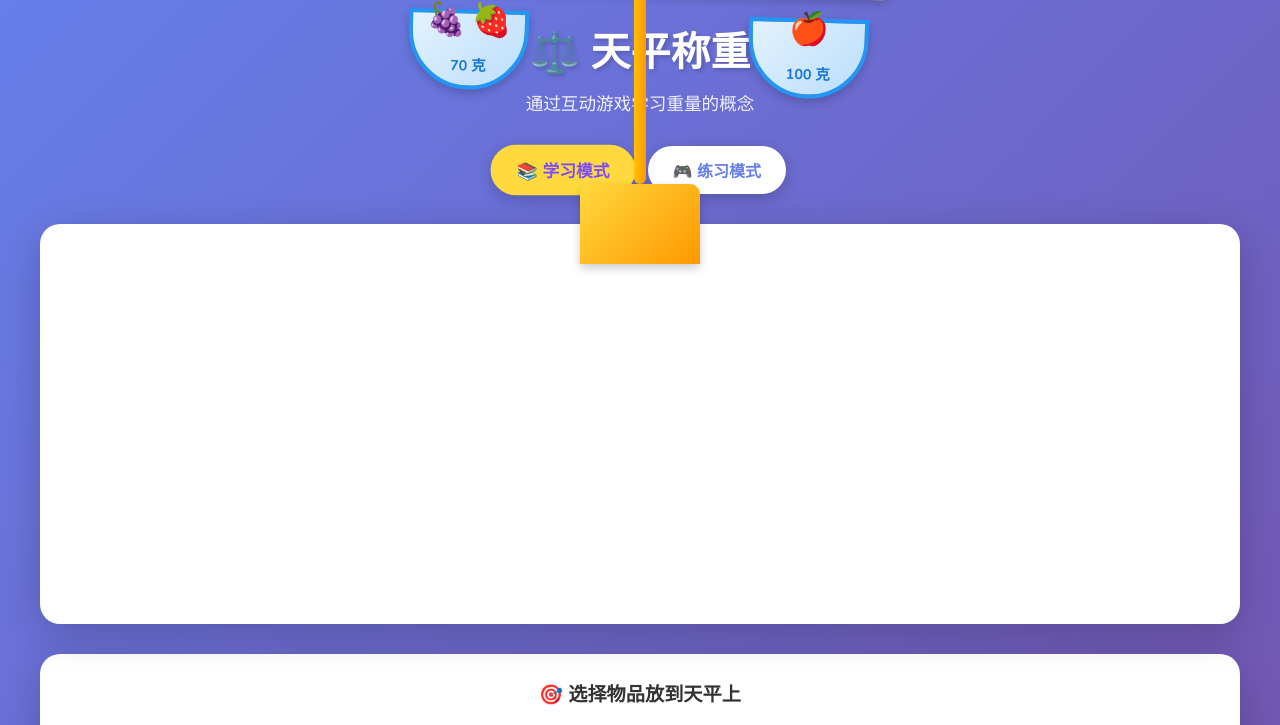
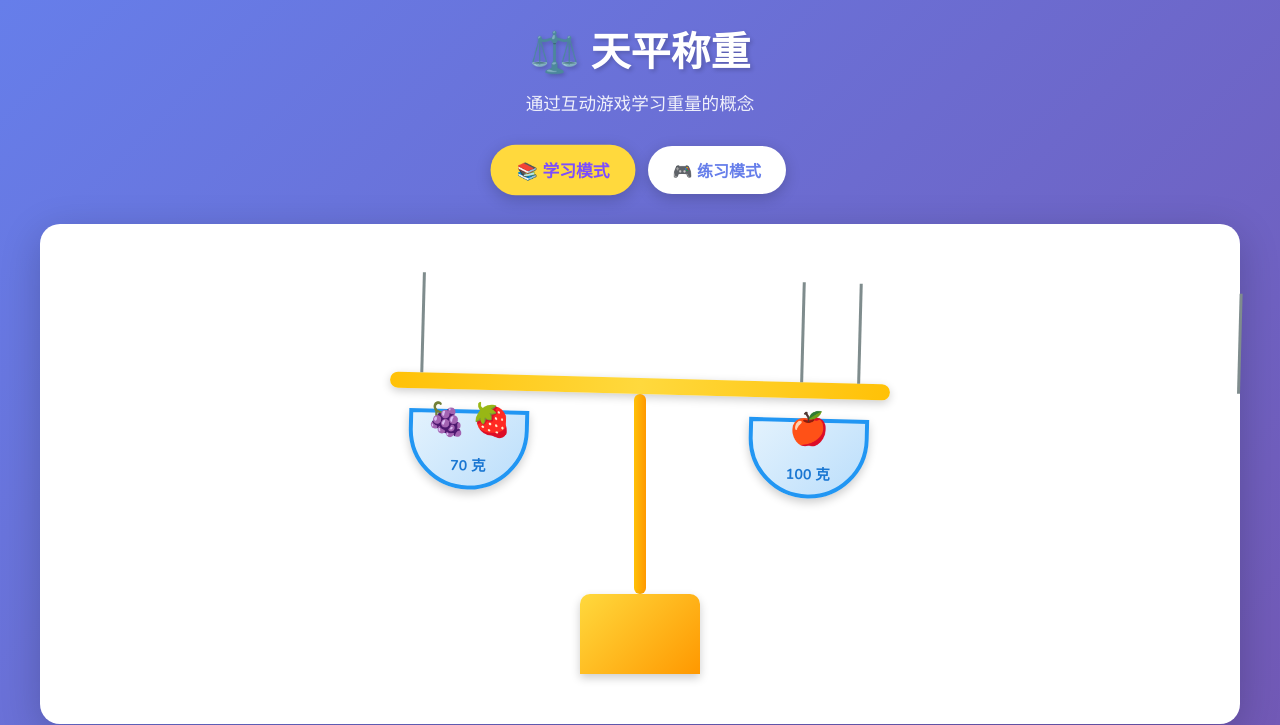
Before and after one commit to luojiajun1218/AIChildGame, a plain HTML site: page balance-scale.html in a window 1280 px wide. Shown: the top 725 px of the page. Drawn offline with nearby package versions, Linux system fonts and the light colour scheme.

Commit message:
修复天平显示位置问题
- 调整容器高度以更好地显示天平
- 优化天平各组件的垂直定位
- 确保天平在容器中居中显示

Co-Authored-By: Claude Sonnet 4.5 <noreply@anthropic.com>

```diff
--- a/balance-scale.html
+++ b/balance-scale.html
@@ -86,23 +86,24 @@
         .scale-container {
             background: white;
             border-radius: 20px;
-            padding: 40px 20px;
+            padding: 20px;
             margin-bottom: 30px;
             box-shadow: 0 10px 40px rgba(0,0,0,0.2);
             position: relative;
-            min-height: 400px;
+            min-height: 500px;
         }
 
         .scale-wrapper {
             position: relative;
             max-width: 700px;
             margin: 0 auto;
+            height: 450px;
         }
 
         /* Scale Base */
         .scale-base {
             position: absolute;
-            bottom: 0;
+            bottom: 20px;
             left: 50%;
             transform: translateX(-50%);
             width: 120px;
@@ -114,7 +115,7 @@
 
         .scale-pole {
             position: absolute;
-            bottom: 80px;
+            bottom: 100px;
             left: 50%;
             transform: translateX(-50%);
             width: 12px;
@@ -126,7 +127,7 @@
         /* Scale Beam */
         .scale-beam-container {
             position: absolute;
-            bottom: 270px;
+            bottom: 300px;
             left: 50%;
             transform: translateX(-50%);
             transition: transform 0.5s cubic-bezier(0.4, 0, 0.2, 1);
```
